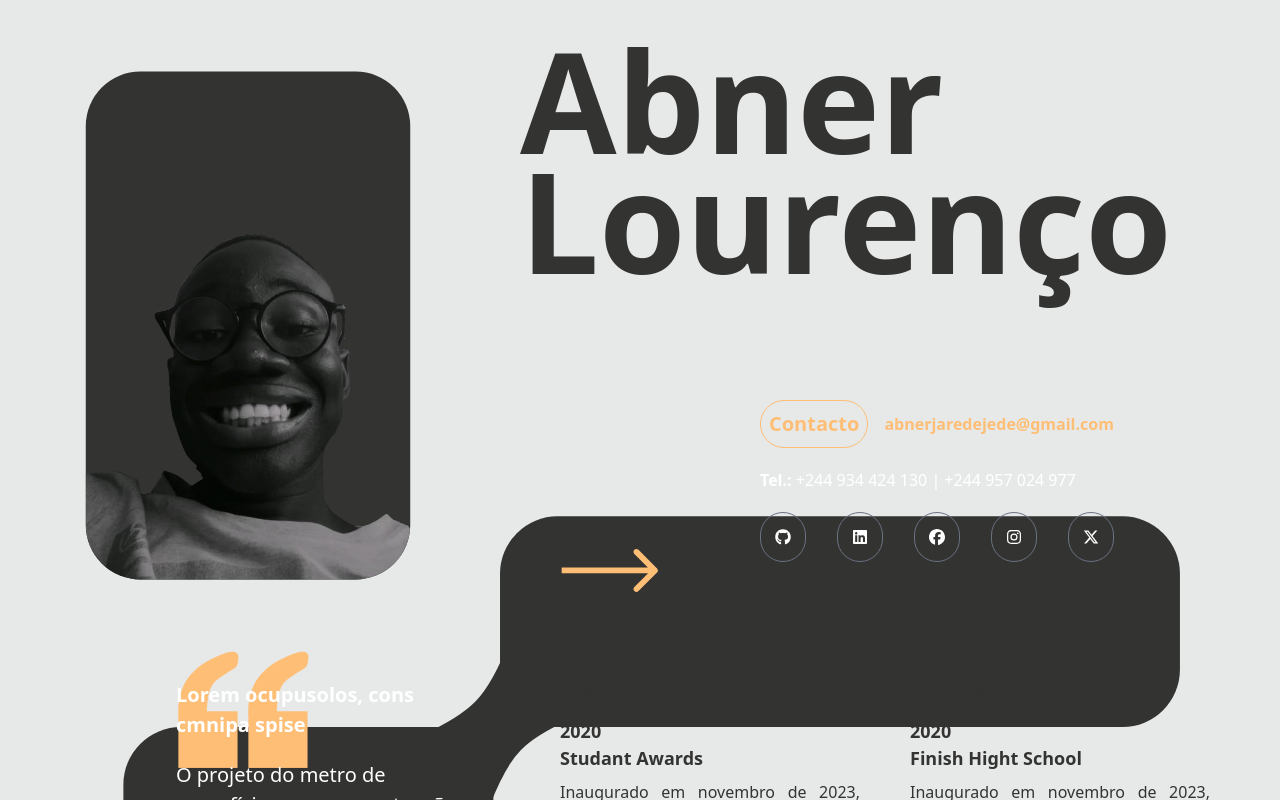
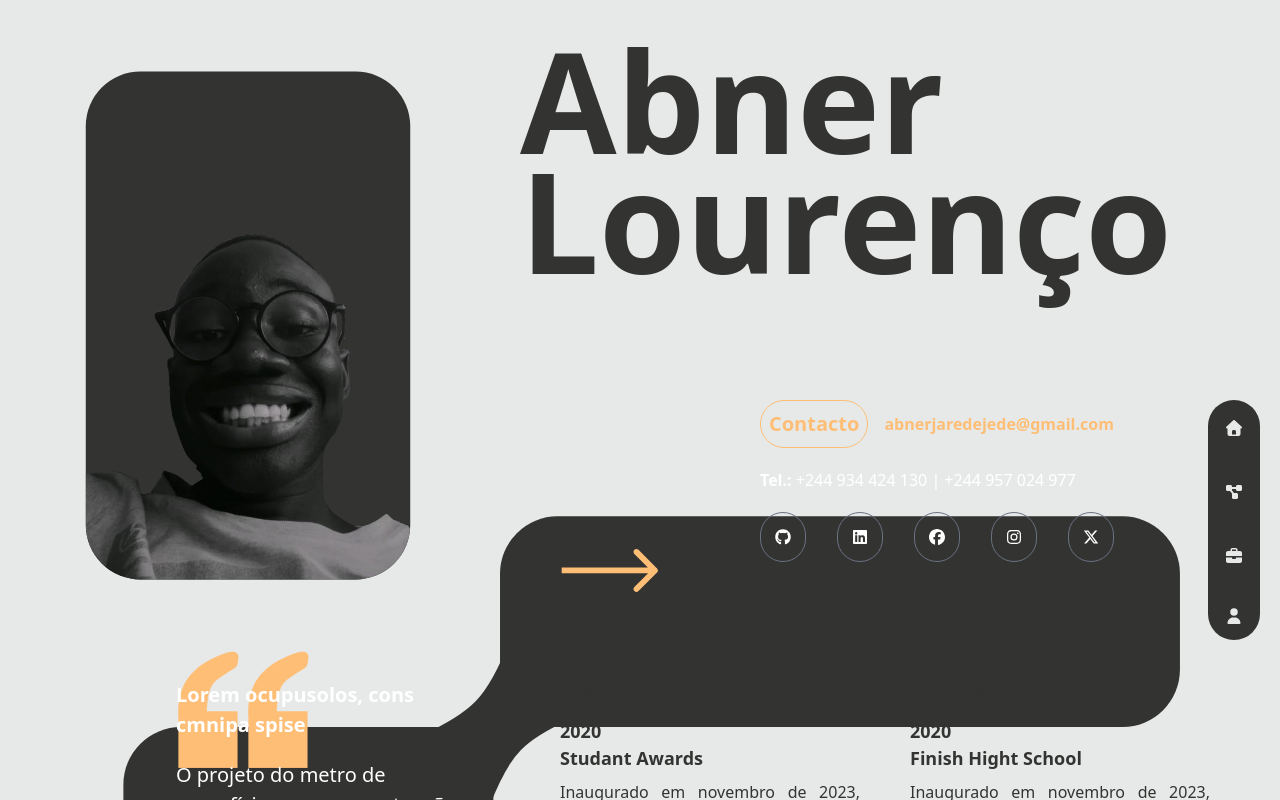
Before and after one commit to jedin01/cv-folio, a Next.js app: page / in a window 1280 px wide. Shown: the top 800 px of the page. Built offline with nearby package versions, Linux system fonts and the light colour scheme.

Commit message:
mudando aspecto dos icones

```diff
--- a/package.json
+++ b/package.json
@@ -11,6 +11,7 @@
   "dependencies": {
     "@fortawesome/fontawesome-svg-core": "^7.0.0",
     "@fortawesome/free-brands-svg-icons": "^7.0.0",
+    "@fortawesome/free-solid-svg-icons": "^7.0.0",
     "@fortawesome/react-fontawesome": "^0.2.3",
     "class-variance-authority": "^0.7.1",
     "clsx": "^2.1.1",
--- a/src/app/layout.tsx
+++ b/src/app/layout.tsx
@@ -1,6 +1,7 @@
 import { Geist, Geist_Mono } from "next/font/google";
 import { Inter } from "next/font/google";
 import "./globals.css";
+import Navbar from "../components/Navbar";
 
 const geistSans = Geist({
   variable: "--font-geist-sans",
@@ -28,6 +29,7 @@ export default function RootLayout({
       <body
         className={`${geistSans.variable} ${geistMono.variable} ${inter.variable} antialiased bg-[#E7E9E8] w-fit mx-auto my-0`}
       >
+        <Navbar />
         {children}
       </body>
     </html>
--- a/src/components/Navbar.tsx
+++ b/src/components/Navbar.tsx
@@ -1,26 +1,30 @@
-import { Code2Icon, House, PenTool } from "lucide-react";
+import { FontAwesomeIcon } from "@fortawesome/react-fontawesome";
+import {
+  faHouse,
+  faDiagramProject,
+  faBriefcase,
+  faUser
+} from "@fortawesome/free-solid-svg-icons";
 
 export default function Navbar() {
   return (
     <>
-      <div className="h-full flex justify-center fixed pt-[20px] top-[10%] right-5">
-        <nav className="w-fit h-fit rounded-[5px] overflow-hidden flex justify-center flex-col">
-          <div className="border-b-2 border-[#404049] h-fit w-full bg-[#2e2e3c]">
-            <div className="flex items-center m-2 p-2 gap-5 bg-[#404049] w-fit h-fit rounded-[6px]">
-              <div className="">
-                <Code2Icon />
-              </div>
-              <div className="">
-                <PenTool />
-              </div>
-            </div>
-          </div>
-          <div className="w-fit">
-            <div>
-              <House/>
-            </div>
-          </div>
-        </nav>
+      <div className=" bg-[#333331] p-4 rounded-[70px] fixed text-[#E7E9E8] top-[50vh] right-5 z-50 flex flex-col gap-10 overflow-hidden">
+        <a href="/home" className="hover:text-[#febe76] transition">
+          <FontAwesomeIcon icon={faHouse} className="w-4 h-4" />
+        </a>
+        <a href="/experiencia" className="hover:text-[#febe76] transition">
+          <FontAwesomeIcon icon={faDiagramProject} className="w-4 h-4" />
+        </a>
+        <a
+          href="/empresas_parcerias_projetos"
+          className="hover:text-[#febe76] transition"
+        >
+          <FontAwesomeIcon icon={faBriefcase} className="w-4 h-4" />
+        </a>
+        <a href="/sobre" className="hover:text-[#febe76] flex items-center gap-2">
+          <FontAwesomeIcon icon={faUser} className="w-4 h-4" />
+        </a>
       </div>
     </>
   );
```
Also changed, not shown: 1 other file (tests, documents, lock files or other folders).
